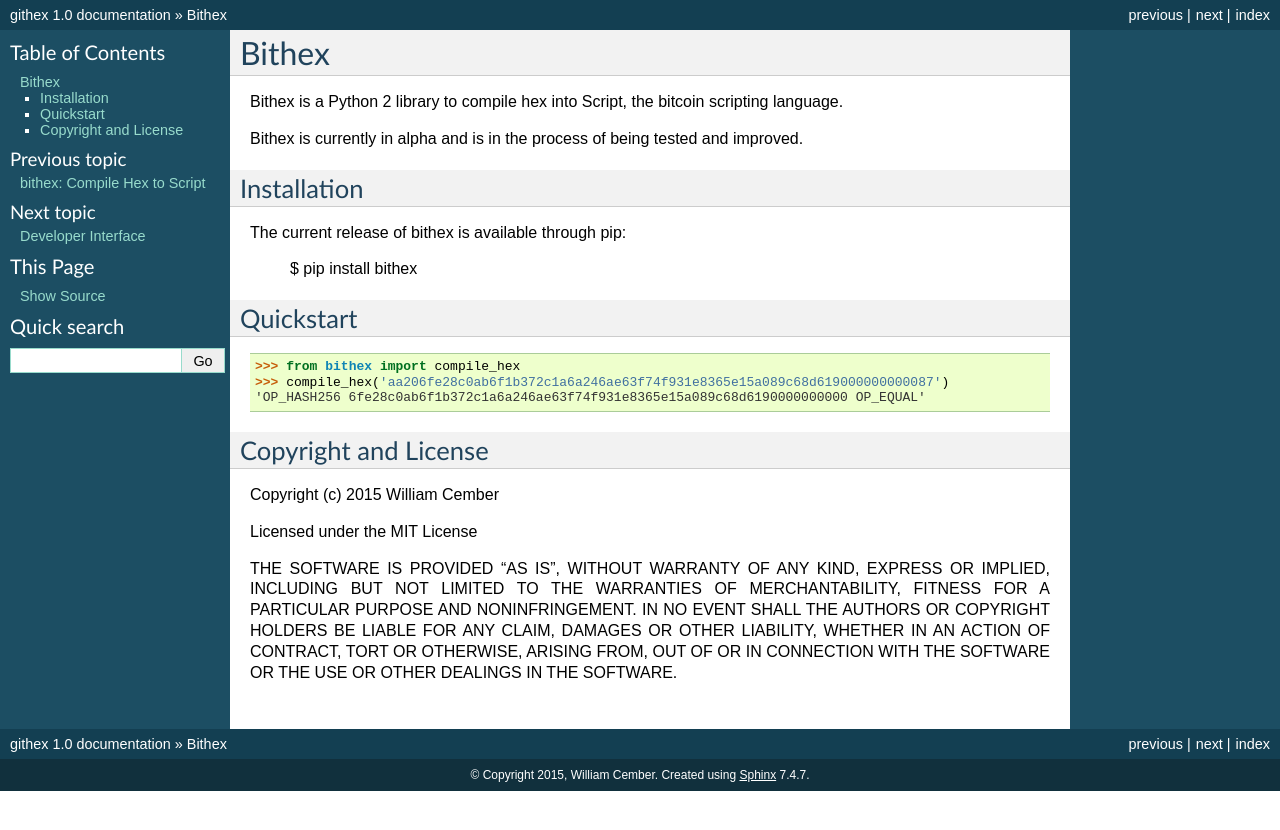
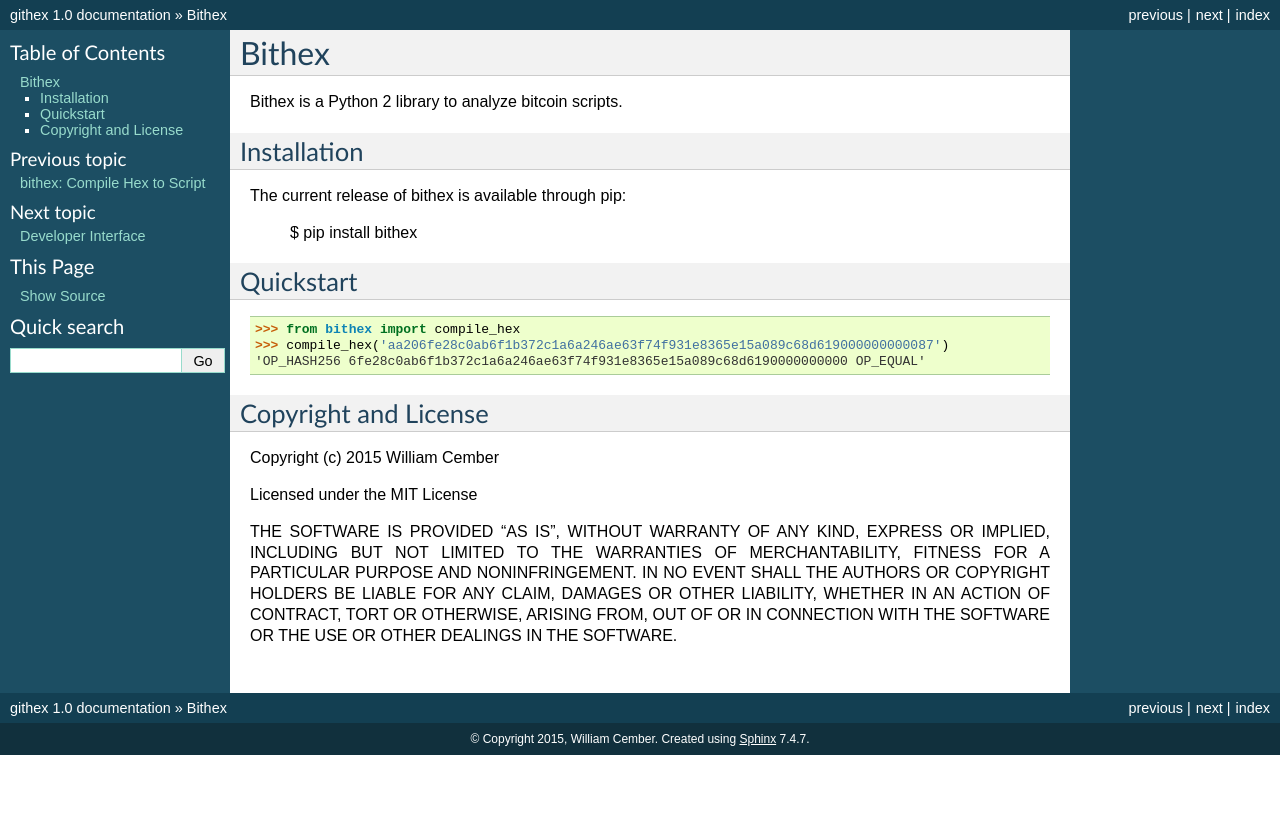
Before and after one commit to wcember/bithex, a Sphinx documentation site: the page built from docs/source/bithex_cover.rst, in a window 1280 px wide. Shown: the top 830 px of the page. Built offline with Sphinx 7.4.7, drawn with Linux system fonts in a browser that asks for light colours.

```diff
--- a/docs/source/bithex_cover.rst
+++ b/docs/source/bithex_cover.rst
@@ -1,9 +1,7 @@
 Bithex
 **********
 
-Bithex is a Python 2 library to compile hex into Script, the bitcoin scripting language.
-
-Bithex is currently in alpha and is in the process of being tested and improved.
+Bithex is a Python 2 library to analyze bitcoin scripts.
 
 ****************
 Installation
```
Also changed, not shown: Readme.md (+2 -4 lines).
